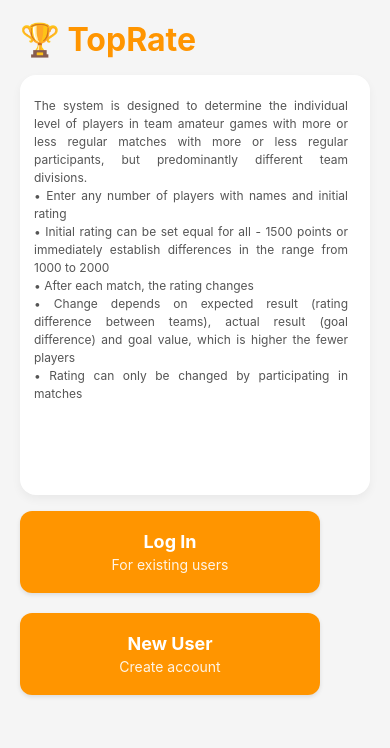
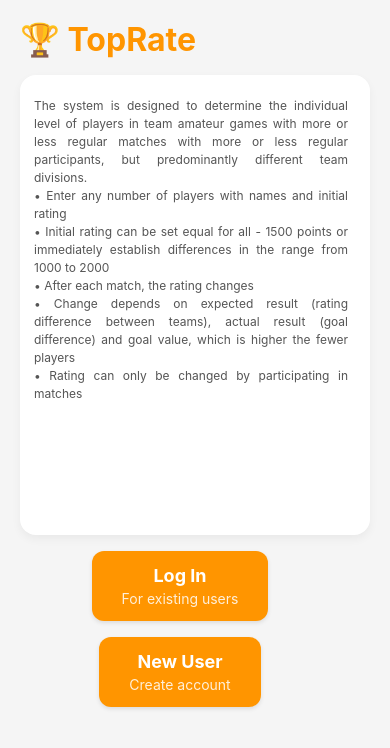
Before and after one commit to zveresch2019-ship-it/TopRate, a React Native app: screen / in a window 390 px wide. Shown: the top 748 px of the page. Built offline with nearby package versions, Linux system fonts and the light colour scheme; no server answers.

Commit message:
Enlarge login help card and center mode buttons

```diff
--- a/src/screens/LoginScreen.tsx
+++ b/src/screens/LoginScreen.tsx
@@ -527,7 +527,7 @@ const styles = StyleSheet.create({
     flexGrow: 1,
     padding: 20,
     paddingBottom: 30,
-    gap: 18,
+    gap: 20,
   },
   content: {
     width: '100%',
@@ -541,8 +541,8 @@ const styles = StyleSheet.create({
   },
   helpContainer: {
     width: '100%',
-    height: 420,
-    maxHeight: 460,
+    height: 460,
+    maxHeight: 520,
     backgroundColor: '#FFFFFF',
     borderRadius: 16,
     paddingVertical: 14,
@@ -561,12 +561,13 @@ const styles = StyleSheet.create({
   },
   modeSelectionContainer: {
     width: '100%',
-    maxWidth: 300,
-    gap: 20,
+    maxWidth: 320,
+    gap: 16,
+    alignItems: 'center',
   },
   modeButton: {
     backgroundColor: '#FF9500',
-    paddingVertical: 20,
+    paddingVertical: 14,
     paddingHorizontal: 30,
     borderRadius: 12,
     alignItems: 'center',
@@ -585,7 +586,7 @@ const styles = StyleSheet.create({
   modeButtonSubtext: {
     color: '#FFFFFF',
     fontSize: 14,
-    opacity: 0.9,
+    opacity: 0.85,
   },
   form: {
     width: '100%',
```
